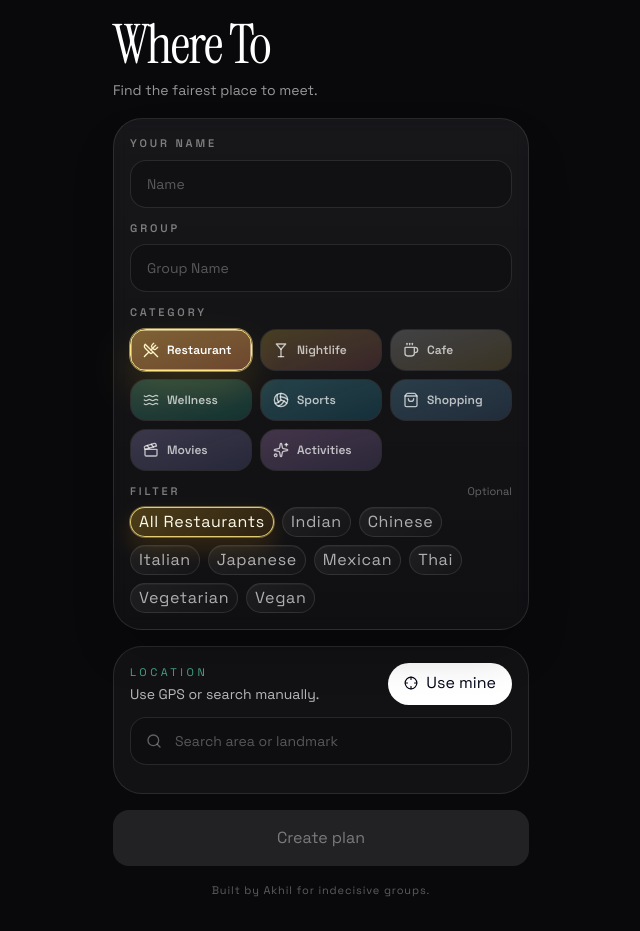
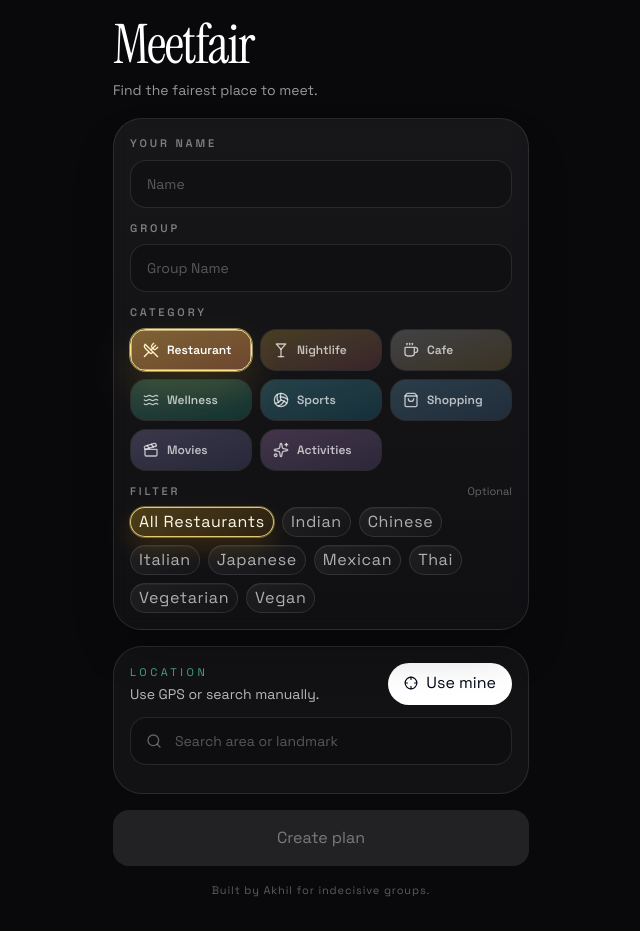
Before and after one commit to Akhilesh-Ojha/where-to, a Next.js app: page / in a window 1280 px wide. Shown: the whole page, without its empty margins (319-959 px from the left). Built offline with nearby package versions, Linux system fonts and the light colour scheme.

Commit message:
Renamed the app

```diff
--- a/package.json
+++ b/package.json
@@ -1,5 +1,5 @@
 {
-  "name": "where-to",
+  "name": "meetfair",
   "version": "0.1.0",
   "private": true,
   "scripts": {
--- a/src/app/globals.css
+++ b/src/app/globals.css
@@ -1,7 +1,7 @@
 @import "tailwindcss";
 
 :root {
-  color-scheme: light;
+  color-scheme: dark;
 }
 
 * {
@@ -9,14 +9,18 @@
 }
 
 html {
+  min-height: 100%;
   scroll-behavior: smooth;
+  background: #09090c;
+  overscroll-behavior-y: none;
 }
 
 body {
   margin: 0;
-  min-height: 100vh;
+  min-height: 100%;
   font-family: var(--font-body), sans-serif;
-  background: #f8fafc;
+  background: #09090c;
+  color: #ffffff;
 }
 
 h1,
--- a/src/app/layout.tsx
+++ b/src/app/layout.tsx
@@ -14,7 +14,7 @@ const displayFont = Instrument_Serif({
 });
 
 export const metadata: Metadata = {
-  title: "Where To",
+  title: "Meetfair",
   description: "Find fair, fast meetup spots for your group.",
 };
 
--- a/src/components/home-page.tsx
+++ b/src/components/home-page.tsx
@@ -254,7 +254,7 @@ export function HomePage() {
     <main className="min-h-dvh overscroll-y-contain bg-[#09090c] text-white">
       <div className="mx-auto w-full max-w-md px-4 py-5 pb-8">
         <div className="mb-4">
-          <h1 className="text-[2.9rem] leading-[0.92] text-white sm:text-[3.4rem]">Where To</h1>
+          <h1 className="text-[2.9rem] leading-[0.92] text-white sm:text-[3.4rem]">Meetfair</h1>
           <p className="mt-2 max-w-[18rem] text-sm leading-6 text-white/58">
             Find the fairest place to meet.
           </p>
--- a/src/components/join-page.tsx
+++ b/src/components/join-page.tsx
@@ -247,7 +247,7 @@ export function JoinPage({ planId }: { planId: string }) {
     <main className="min-h-screen overflow-x-hidden bg-[#09090c] text-white">
       <div className="mx-auto flex min-h-screen w-full max-w-md flex-col overflow-x-hidden px-4 py-5">
         <div className="mb-4">
-          <p className="text-[11px] uppercase tracking-[0.38em] text-amber-300/80">Where To</p>
+          <p className="text-[11px] uppercase tracking-[0.38em] text-amber-300/80">Meetfair</p>
           <h1 className="mt-2 max-w-[18rem] break-words text-3xl leading-none">Join {displayPlanName}</h1>
           <p className="mt-2 text-sm text-white/55">Add your name and one accurate location.</p>
         </div>
--- a/src/components/plan-page.tsx
+++ b/src/components/plan-page.tsx
@@ -250,7 +250,7 @@ export function PlanPage({ planId }: { planId: string }) {
     }
     if (navigator.share) {
       await navigator.share({
-        title: `Join ${plan?.groupName || "my plan"} on Where To`,
+        title: `Join ${plan?.groupName || "my plan"} on Meetfair`,
         text: `Join ${plan?.groupName || "our plan"} and add your location.`,
         url: inviteLink,
       });
@@ -303,7 +303,7 @@ export function PlanPage({ planId }: { planId: string }) {
     return (
       <main className="min-h-screen bg-[#09090c] px-4 py-8 text-white">
         <div className="mx-auto max-w-md rounded-[1.8rem] border border-white/10 bg-white/[0.04] p-5">
-          <p className="text-[11px] uppercase tracking-[0.32em] text-white/40">Where To</p>
+          <p className="text-[11px] uppercase tracking-[0.32em] text-white/40">Meetfair</p>
           <h1 className="mt-3 text-3xl">Plan unavailable</h1>
           <p className="mt-3 text-sm leading-7 text-white/55">{error || "This plan could not be loaded."}</p>
           <Link href="/" className="mt-5 inline-flex rounded-full bg-amber-300 px-5 py-3 text-sm font-semibold text-slate-950">
@@ -320,7 +320,7 @@ export function PlanPage({ planId }: { planId: string }) {
         <div className="rounded-[1.8rem] border border-white/10 bg-[linear-gradient(180deg,rgba(255,255,255,0.06),rgba(255,255,255,0.03))] p-4 shadow-2xl shadow-black/30">
           <div className="flex items-start justify-between gap-3">
             <div className="min-w-0">
-              <p className="text-[11px] uppercase tracking-[0.38em] text-amber-300/80">Where To</p>
+              <p className="text-[11px] uppercase tracking-[0.38em] text-amber-300/80">Meetfair</p>
               <h1 className="mt-2 break-words text-3xl leading-none">{plan.groupName}</h1>
               <p className="mt-2 truncate text-sm text-white/50">
                 {getCategoryLabel(plan.category)}
--- a/src/lib/participant-session.ts
+++ b/src/lib/participant-session.ts
@@ -1,4 +1,4 @@
-const PARTICIPANT_STORAGE_PREFIX = "where-to-participant:";
+const PARTICIPANT_STORAGE_PREFIX = "meetfair-participant:";
 
 function getParticipantStorageKey(planId: string) {
   return `${PARTICIPANT_STORAGE_PREFIX}${planId}`;
--- a/src/lib/plans.ts
+++ b/src/lib/plans.ts
@@ -120,7 +120,7 @@ function slugify(value: string) {
 
 export function buildPlanId(groupName: string) {
   const slug = slugify(groupName);
-  return slug ? `${slug}-${Math.random().toString(36).slice(2, 6)}` : "where-to-demo";
+  return slug ? `${slug}-${Math.random().toString(36).slice(2, 6)}` : "meetfair-demo";
 }
 
 function createParticipantId(name: string) {
```
Also changed, not shown: 2 other files (tests, documents, lock files or other folders).
